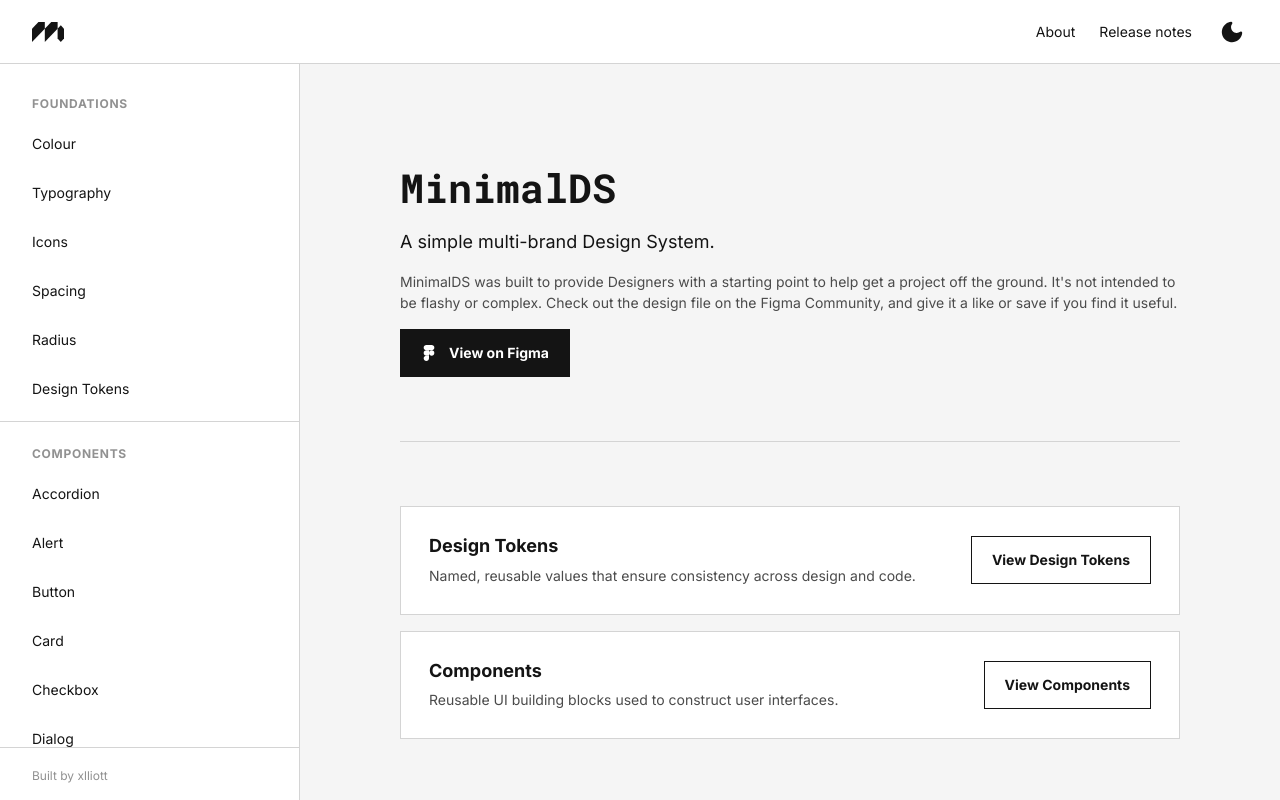
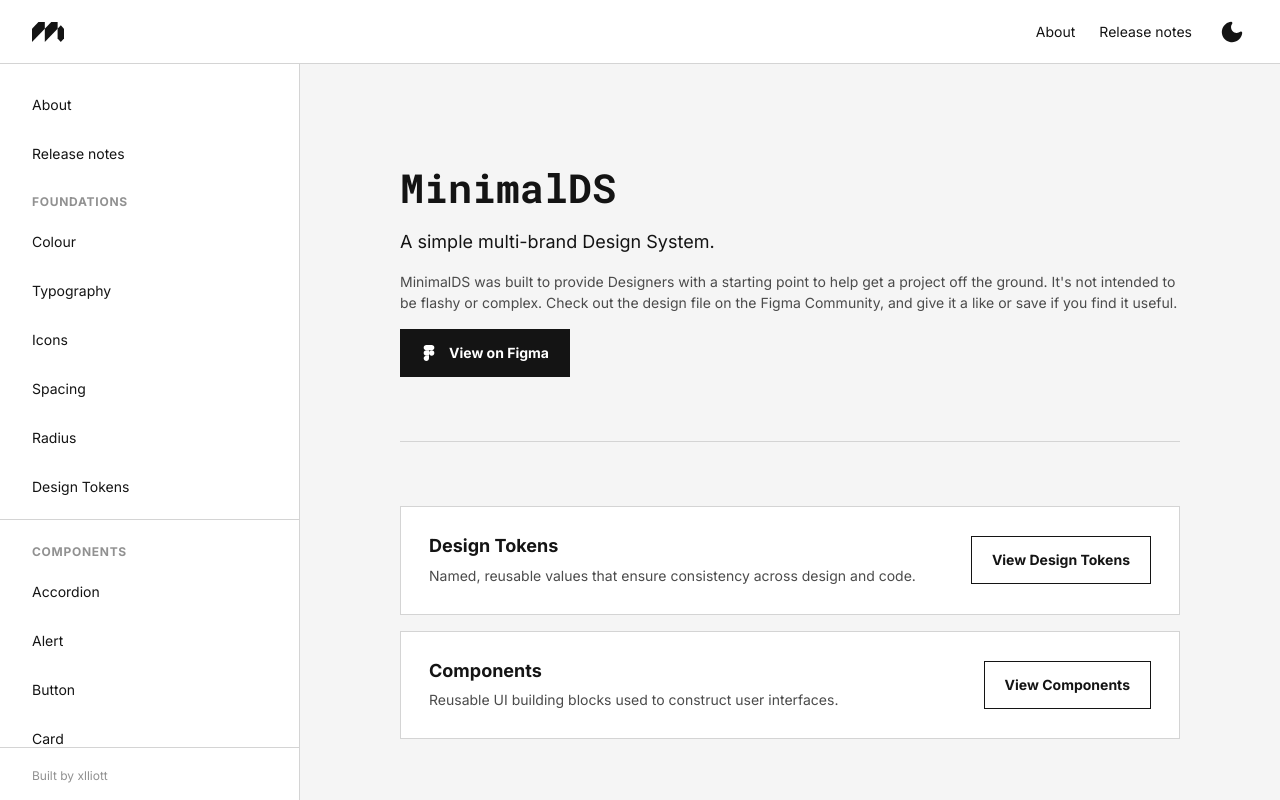
Before and after one commit to xlliott/minimalds, a React (Vite) app: page / in a window 1280 px wide. Built offline with nearby package versions, Linux system fonts and the light colour scheme.

Commit message:
Update Sidebar.jsx

```diff
--- a/src/components/Sidebar/Sidebar.jsx
+++ b/src/components/Sidebar/Sidebar.jsx
@@ -1,6 +1,8 @@
 import './Sidebar.css';
 
 const navItems = [
+  { label: 'About',         href: '#/about',        mobileOnly: true },
+  { label: 'Release notes', href: '#/release-notes', mobileOnly: true },
   { label: 'FOUNDATIONS', section: true },
   { label: 'Colour', href: '#/colour' },
   { label: 'Typography', href: '#/typography' },
@@ -56,6 +58,7 @@
                 className={[
                   'mds-sidebar__nav-item',
                   currentPath === item.href ? 'mds-sidebar__nav-item--active' : '',
+                  item.mobileOnly ? 'mds-sidebar__nav-item--mobile-only' : '',
                 ].join(' ').trim()}
                 onClick={onClose}
               >
```
